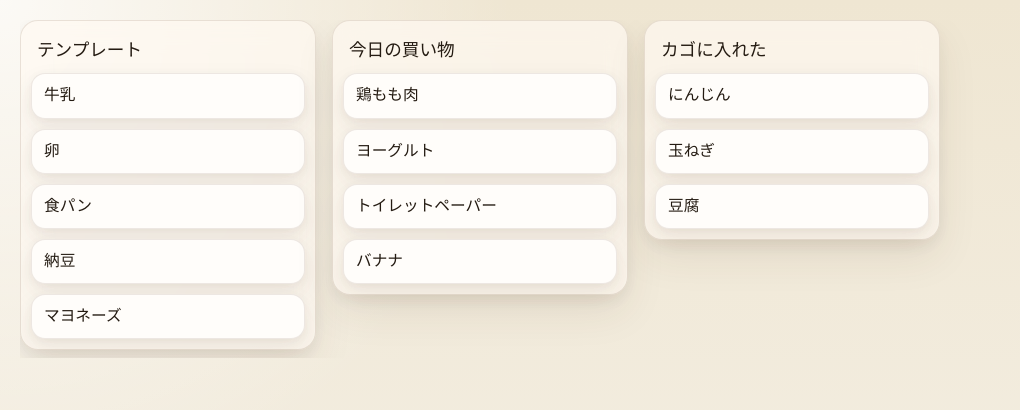
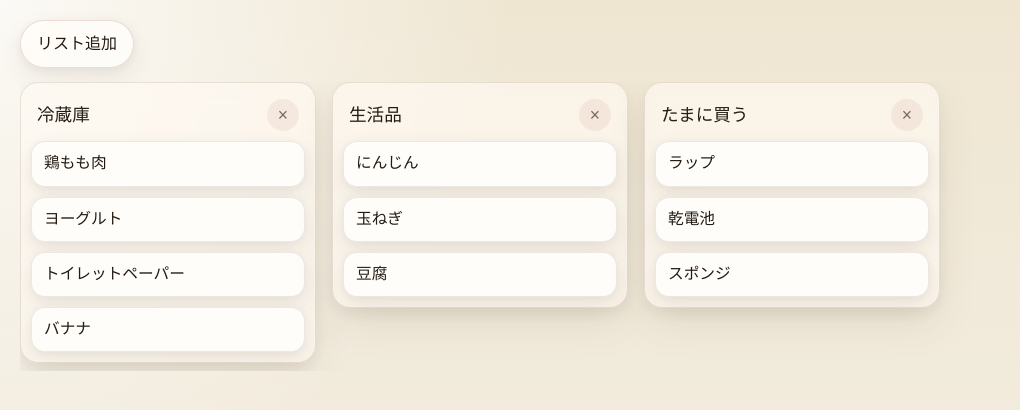
Before and after one commit to sheet00/kaimono-memo, a React (Vite) app in the folder src/: page / in a window 1280 px wide. Shown: the top 410 px of the page, without its empty margins (0-1020 px from the left). Built offline with nearby package versions, Linux system fonts and the light colour scheme.

Commit message:
リスト追加と安全な削除操作を実装

```diff
--- a/src/src/App.tsx
+++ b/src/src/App.tsx
@@ -28,19 +28,19 @@ type BoardColumn = {
 
 const initialBoardColumns: BoardColumn[] = [
   {
-    id: 'template',
-    title: 'テンプレート',
-    items: ['牛乳', '卵', '食パン', '納豆', 'マヨネーズ'],
-  },
-  {
-    id: 'today',
-    title: '今日の買い物',
+    id: 'fridge',
+    title: '冷蔵庫',
     items: ['鶏もも肉', 'ヨーグルト', 'トイレットペーパー', 'バナナ'],
   },
   {
-    id: 'basket',
-    title: 'カゴに入れた',
+    id: 'daily-necessities',
+    title: '生活品',
     items: ['にんじん', '玉ねぎ', '豆腐'],
+  },
+  {
+    id: 'occasional',
+    title: 'たまに買う',
+    items: ['ラップ', '乾電池', 'スポンジ'],
   },
 ]
 
@@ -94,6 +94,7 @@ function BoardColumnSection({
   onEditingTitleChange,
   onCommitTitle,
   onCancelTitleEdit,
+  onDeleteColumn,
 }: {
   column: BoardColumn
   isOver: boolean
@@ -103,6 +104,7 @@ function BoardColumnSection({
   onEditingTitleChange: (value: string) => void
   onCommitTitle: (columnId: string) => void
   onCancelTitleEdit: () => void
+  onDeleteColumn: (columnId: string) => void
 }) {
   const { setNodeRef } = useDroppable({
     id: column.id,
@@ -118,6 +120,7 @@ function BoardColumnSection({
       className={`board-column ${isOver ? 'is-drop-target' : ''}`}
     >
       <header className="column-header">
+        <div className="column-title-row">
           {isEditingTitle ? (
             <input
               className="column-title-input"
@@ -145,6 +148,19 @@ function BoardColumnSection({
               {column.title}
             </button>
           )}
+
+          <button
+            type="button"
+            className="column-delete-button"
+            onClick={(event) => {
+              event.stopPropagation()
+              onDeleteColumn(column.id)
+            }}
+            aria-label={`${column.title}を削除`}
+          >
+            ×
+          </button>
+        </div>
       </header>
 
       <SortableContext
@@ -322,8 +338,56 @@ function App() {
     setEditingTitleValue('')
   }
 
+  const addList = () => {
+    const nextIndex = columns.length + 1
+    const newColumnId = `list-${Date.now()}`
+    const newTitle = `新しいリスト ${nextIndex}`
+
+    setColumns((currentColumns) => [
+      ...currentColumns,
+      {
+        id: newColumnId,
+        title: newTitle,
+        items: [],
+      },
+    ])
+    setEditingColumnId(newColumnId)
+    setEditingTitleValue(newTitle)
+  }
+
+  const deleteColumn = (columnId: string) => {
+    const targetColumn = columns.find((column) => column.id === columnId)
+    if (!targetColumn) {
+      return
+    }
+
+    if (
+      targetColumn.items.length > 0 &&
+      !window.confirm(
+        `「${targetColumn.title}」にはカードが残っています。削除してもいいですか？`,
+      )
+    ) {
+      return
+    }
+
+    setColumns((currentColumns) =>
+      currentColumns.filter((column) => column.id !== columnId),
+    )
+
+    if (editingColumnId === columnId) {
+      setEditingColumnId(null)
+      setEditingTitleValue('')
+    }
+  }
+
   return (
     <main className="board-page">
+      <div className="board-toolbar">
+        <button type="button" className="add-list-button" onClick={addList}>
+          リスト追加
+        </button>
+      </div>
+
       <DndContext
         sensors={sensors}
         collisionDetection={closestCorners}
@@ -347,6 +411,7 @@ function App() {
               onEditingTitleChange={setEditingTitleValue}
               onCommitTitle={commitTitleEdit}
               onCancelTitleEdit={cancelTitleEdit}
+              onDeleteColumn={deleteColumn}
             />
           ))}
         </section>
--- a/src/src/styles/board.css
+++ b/src/src/styles/board.css
@@ -4,9 +4,28 @@
   box-sizing: border-box;
 }
 
+.board-toolbar {
+  display: flex;
+  justify-content: flex-start;
+  margin-bottom: 14px;
+}
+
+.add-list-button {
+  border: 1px solid rgba(162, 75, 45, 0.18);
+  border-radius: 999px;
+  padding: 0.7rem 1rem;
+  background: rgba(255, 253, 249, 0.85);
+  color: var(--text-strong);
+  font: inherit;
+  font-weight: 700;
+  cursor: pointer;
+  box-shadow: var(--shadow-card);
+}
+
 .board {
   display: grid;
-  grid-template-columns: repeat(3, minmax(16rem, 18.5rem));
+  grid-auto-flow: column;
+  grid-auto-columns: minmax(16rem, 18.5rem);
   gap: 16px;
   align-items: start;
   justify-content: start;
@@ -37,6 +56,12 @@
   padding: 6px 6px 10px;
 }
 
+.column-title-row {
+  display: flex;
+  align-items: center;
+  gap: 8px;
+}
+
 .column-title-button,
 .column-title-input {
   width: 100%;
@@ -60,6 +85,20 @@
   border-radius: 8px;
   outline: 1px solid rgba(162, 75, 45, 0.32);
   background: rgba(255, 255, 255, 0.7);
+}
+
+.column-delete-button {
+  flex: 0 0 auto;
+  width: 2rem;
+  height: 2rem;
+  border: 0;
+  border-radius: 999px;
+  background: rgba(162, 75, 45, 0.08);
+  color: var(--muted);
+  font: inherit;
+  font-size: 1.1rem;
+  line-height: 1;
+  cursor: pointer;
 }
 
 .column-cards {
@@ -120,7 +159,7 @@
 
 @media (max-width: 980px) {
   .board {
-    grid-template-columns: repeat(3, minmax(15rem, 16.5rem));
+    grid-auto-columns: minmax(15rem, 16.5rem);
   }
 
   .board-column {
@@ -133,6 +172,10 @@
     padding: 14px;
   }
 
+  .board-toolbar {
+    margin-bottom: 12px;
+  }
+
   .board-column {
     border-radius: 16px;
     padding: 9px;
```
Lines whose indentation alone changed are shown as unchanged.
